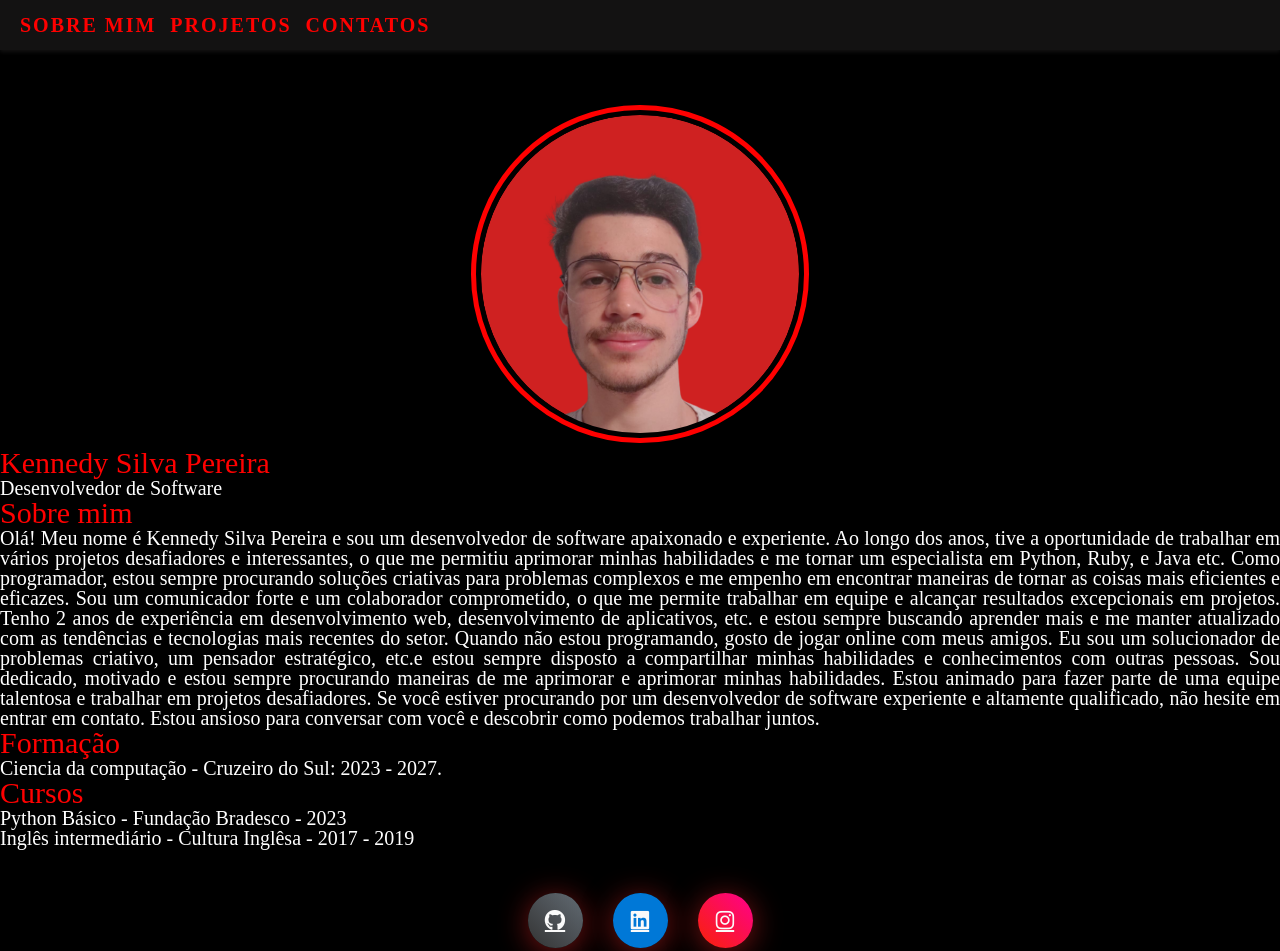
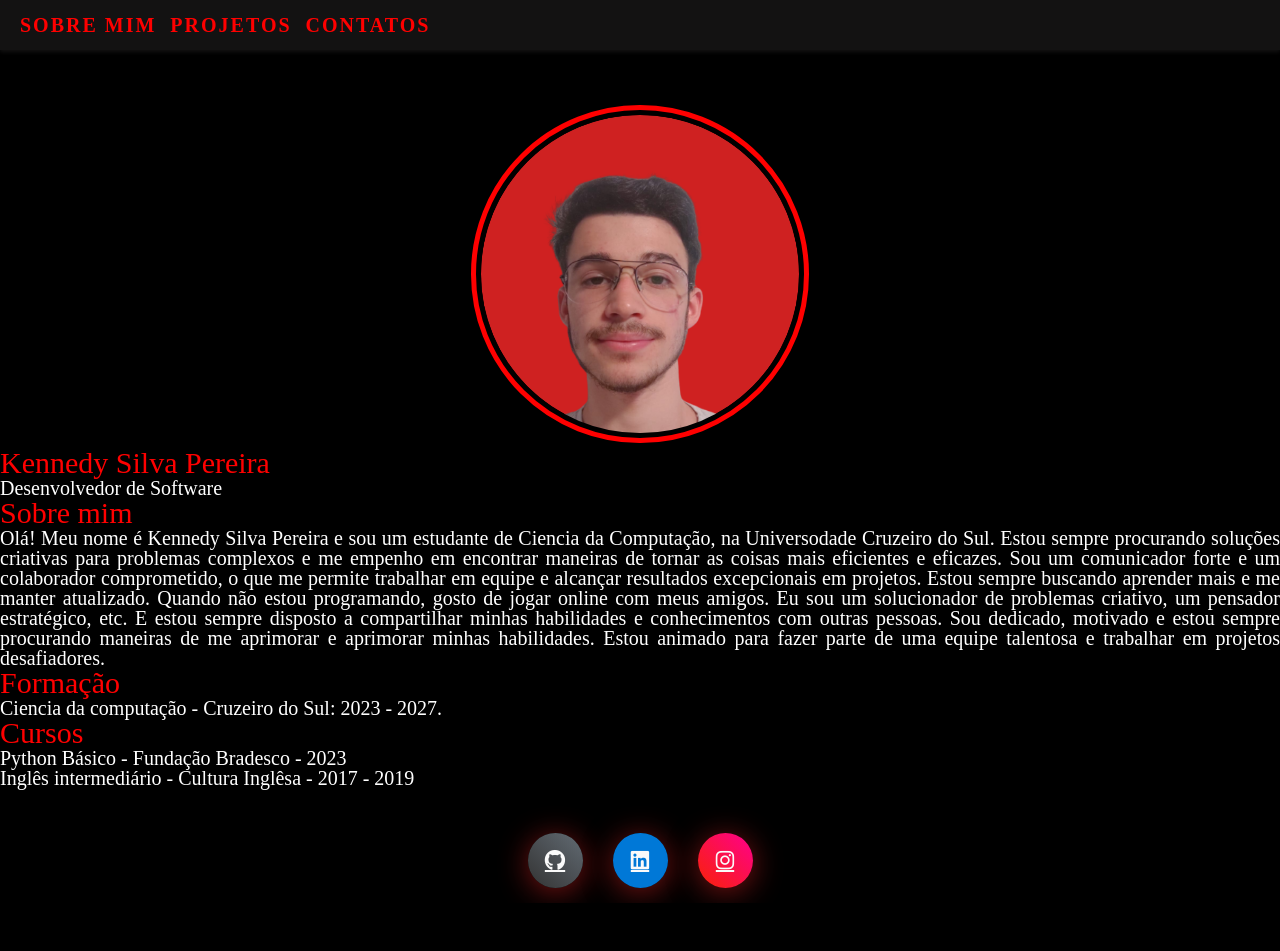
Before and after one commit to HuKenny/portifolio2, a plain HTML site: page index.html in a window 1280 px wide. Shown: the top 951 px of the page. After the commit the page ends 903 px from the top, so only its background shows below. Drawn offline with Linux system fonts and the light colour scheme.

Commit message:
Update index.html

```diff
--- a/index.html
+++ b/index.html
@@ -26,15 +26,13 @@
         <p>Desenvolvedor de Software</p>
 
     <h2>Sobre mim</h2>
-        <p>Olá! Meu nome é Kennedy Silva Pereira e sou um desenvolvedor de software apaixonado e experiente. Ao longo dos anos, tive a oportunidade de trabalhar em vários projetos desafiadores e interessantes, o que me permitiu aprimorar minhas habilidades e me tornar um especialista em Python, Ruby, e Java etc.
+        <p>Olá! Meu nome é Kennedy Silva Pereira e sou um estudante de Ciencia da Computação, na Universodade Cruzeiro do Sul. Estou sempre procurando soluções criativas para problemas complexos e me empenho em encontrar maneiras de tornar as coisas mais eficientes e eficazes. Sou um comunicador forte e um colaborador comprometido, o que me permite trabalhar em equipe e alcançar resultados excepcionais em projetos.
 
-            Como programador, estou sempre procurando soluções criativas para problemas complexos e me empenho em encontrar maneiras de tornar as coisas mais eficientes e eficazes. Sou um comunicador forte e um colaborador comprometido, o que me permite trabalhar em equipe e alcançar resultados excepcionais em projetos.
+            Estou sempre buscando aprender mais e me manter atualizado.
 
-            Tenho 2 anos de experiência em desenvolvimento web, desenvolvimento de aplicativos, etc. e estou sempre buscando aprender mais e me manter atualizado com as tendências e tecnologias mais recentes do setor.
+            Quando não estou programando, gosto de jogar online com meus amigos. Eu sou um solucionador de problemas criativo, um pensador estratégico, etc. E estou sempre disposto a compartilhar minhas habilidades e conhecimentos com outras pessoas. Sou dedicado, motivado e estou sempre procurando maneiras de me aprimorar e aprimorar minhas habilidades.
 
-            Quando não estou programando, gosto de jogar online com meus amigos. Eu sou um solucionador de problemas criativo, um pensador estratégico, etc.e estou sempre disposto a compartilhar minhas habilidades e conhecimentos com outras pessoas. Sou dedicado, motivado e estou sempre procurando maneiras de me aprimorar e aprimorar minhas habilidades.
-
-            Estou animado para fazer parte de uma equipe talentosa e trabalhar em projetos desafiadores. Se você estiver procurando por um desenvolvedor de software experiente e altamente qualificado, não hesite em entrar em contato. Estou ansioso para conversar com você e descobrir como podemos trabalhar juntos.</p>
+            Estou animado para fazer parte de uma equipe talentosa e trabalhar em projetos desafiadores.</p>
 
     <h3>Formação</h3>
         <p> Ciencia da computação - Cruzeiro do Sul: 2023 - 2027.
```
